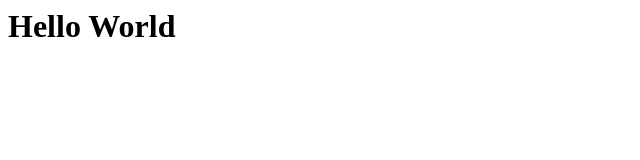
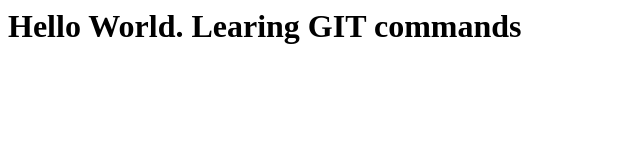
Before and after one commit to ManideepKuna/firstgitrepo, a plain HTML site: page index.html in a window 1280 px wide. Shown: the whole page, without its empty margins (0-640 px from the left). Drawn offline with Linux system fonts and the light colour scheme.

Commit message:
version 2

```diff
--- a/index.html
+++ b/index.html
@@ -1,7 +1,7 @@
 <html>
 <body>
 	<h1>
-		Hello World
+		Hello World. Learing GIT commands
 	<h1>
 </body>
 </html>
```
